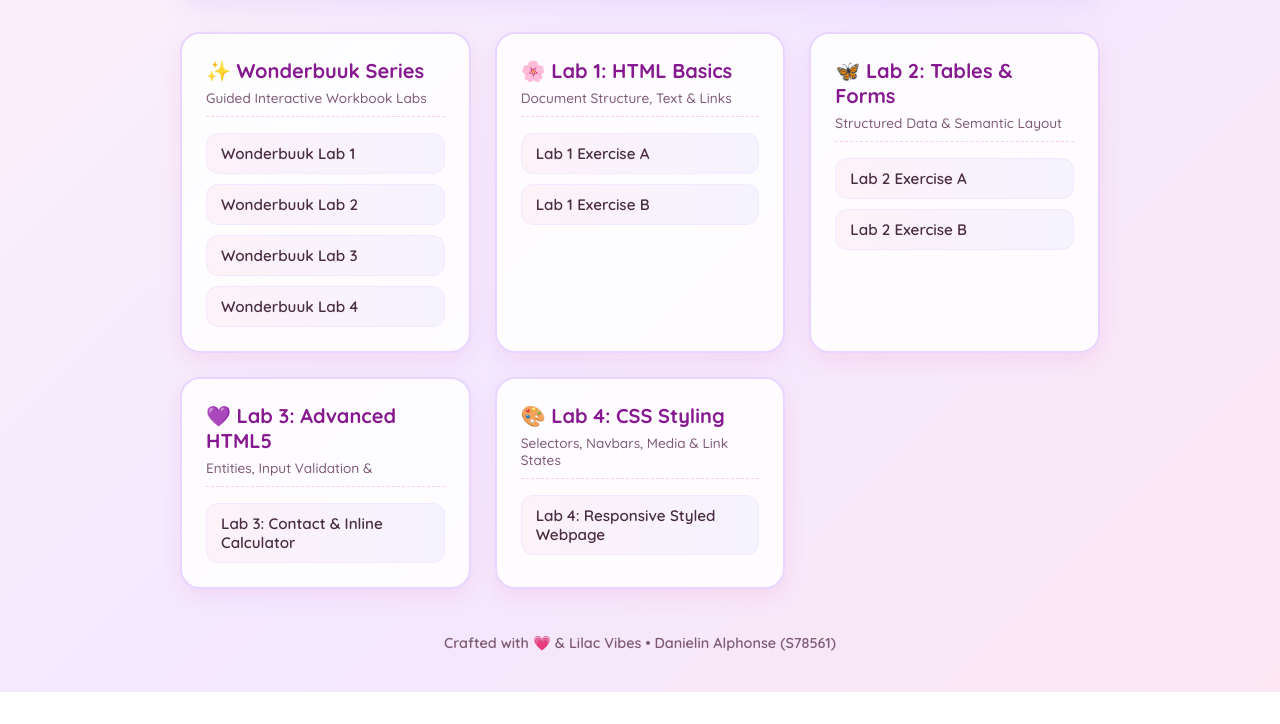
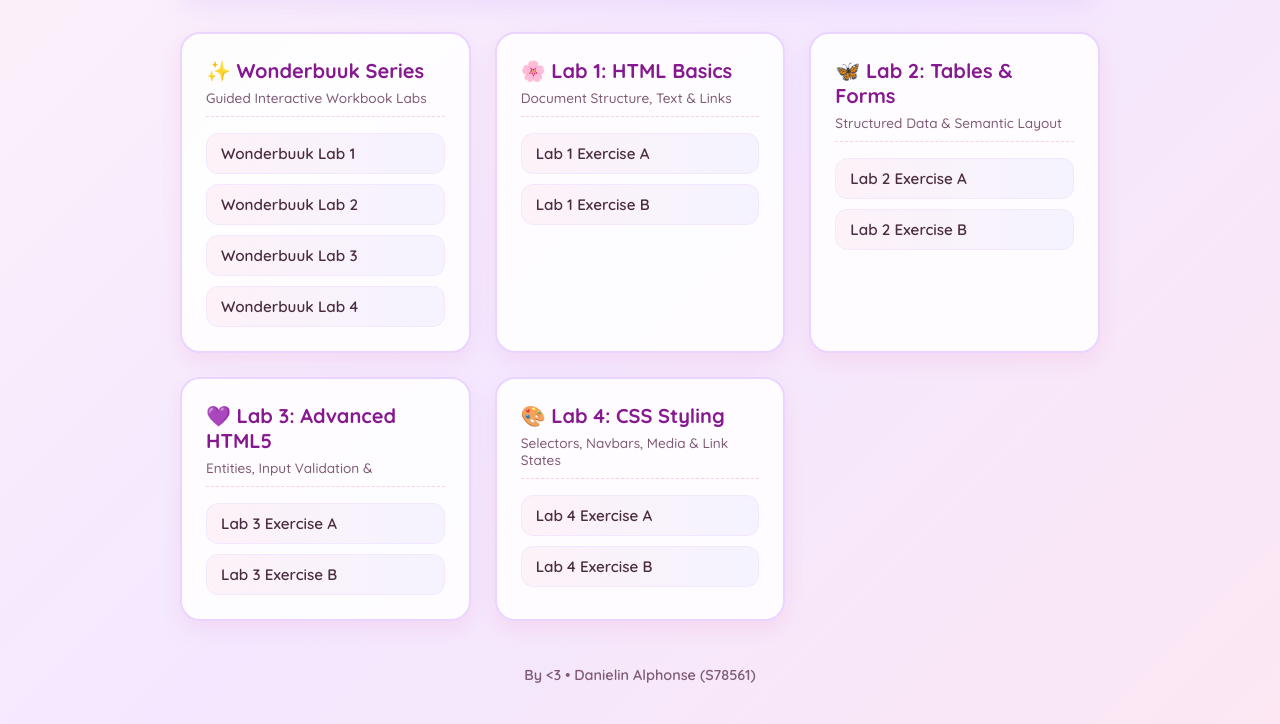
Before and after one commit to Danielin-Alphonse/S78561_CSF3133_K3, a plain HTML site: page index.html in a window 1280 px wide. Shown: the part 227-951 px from the top of the page. Before the commit the page ends 919 px from the top, so only its background shows below. Drawn offline with Linux system fonts and the light colour scheme.

Commit message:
Update index.html

```diff
--- a/index.html
+++ b/index.html
@@ -171,8 +171,8 @@
                 <h2>🌸 Lab 1: HTML Basics</h2>
                 <p class="card-subtitle">Document Structure, Text & Links</p>
                 <ul>
-                    <li><a href="lab1_ExerA.html">Lab 1 Exercise A</a></li>
-                    <li><a href="lab1_ExerB.html">Lab 1 Exercise B</a></li>
+                    <li><a href="Lab%201/lab1_ExerA.html">Lab 1 Exercise A</a></li>
+                    <li><a href="Lab%201/lab1_ExerB.html">Lab 1 Exercise B</a></li>
                 </ul>
             </div>
 
@@ -191,7 +191,8 @@
                 <h2>💜 Lab 3: Advanced HTML5</h2>
                 <p class="card-subtitle">Entities, Input Validation & <output></p>
                 <ul>
-                    <li><a href="Lab%203/lab3.html">Lab 3: Contact & Inline Calculator</a></li>
+                    <li><a href="Lab%203/lab3_ExerA.html">Lab 3 Exercise A</a></li>
+                    <li><a href="Lab%203/lab3_ExerB.html">Lab 3 Exercise B</a></li>
                 </ul>
             </div>
 
@@ -200,14 +201,15 @@
                 <h2>🎨 Lab 4: CSS Styling</h2>
                 <p class="card-subtitle">Selectors, Navbars, Media & Link States</p>
                 <ul>
-                    <li><a href="Lab%204/lab4.html">Lab 4: Responsive Styled Webpage</a></li>
+                    <li><a href="Lab%204/lab4_ExerA.html">Lab 4 Exercise A</a></li>
+                    <li><a href="Lab%204/lab4_ExerB.html">Lab 4 Exercise B</a></li>
                 </ul>
             </div>
 
         </div>
 
         <footer>
-            <p>Crafted with 💗 & Lilac Vibes • Danielin Alphonse (S78561)</p>
+            <p>By <3 • Danielin Alphonse (S78561)</p>
         </footer>
     </div>
 
```
